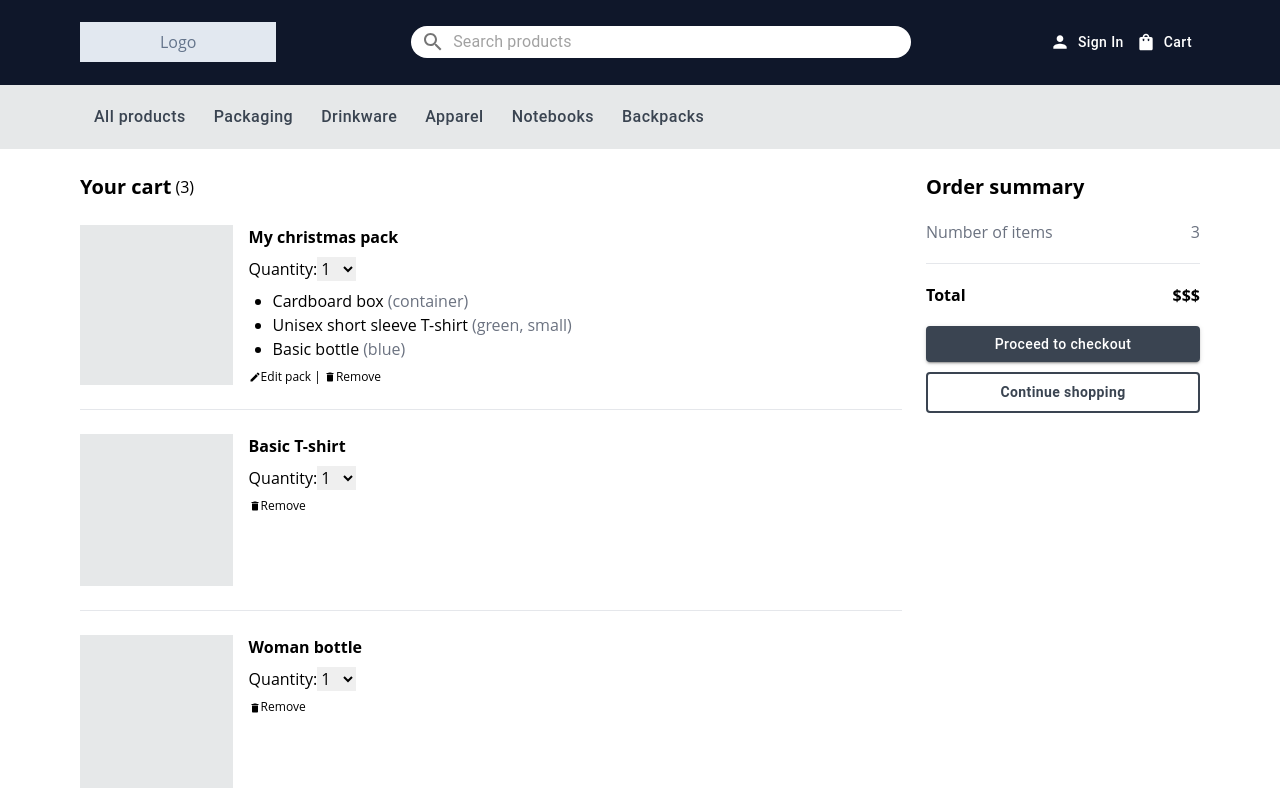
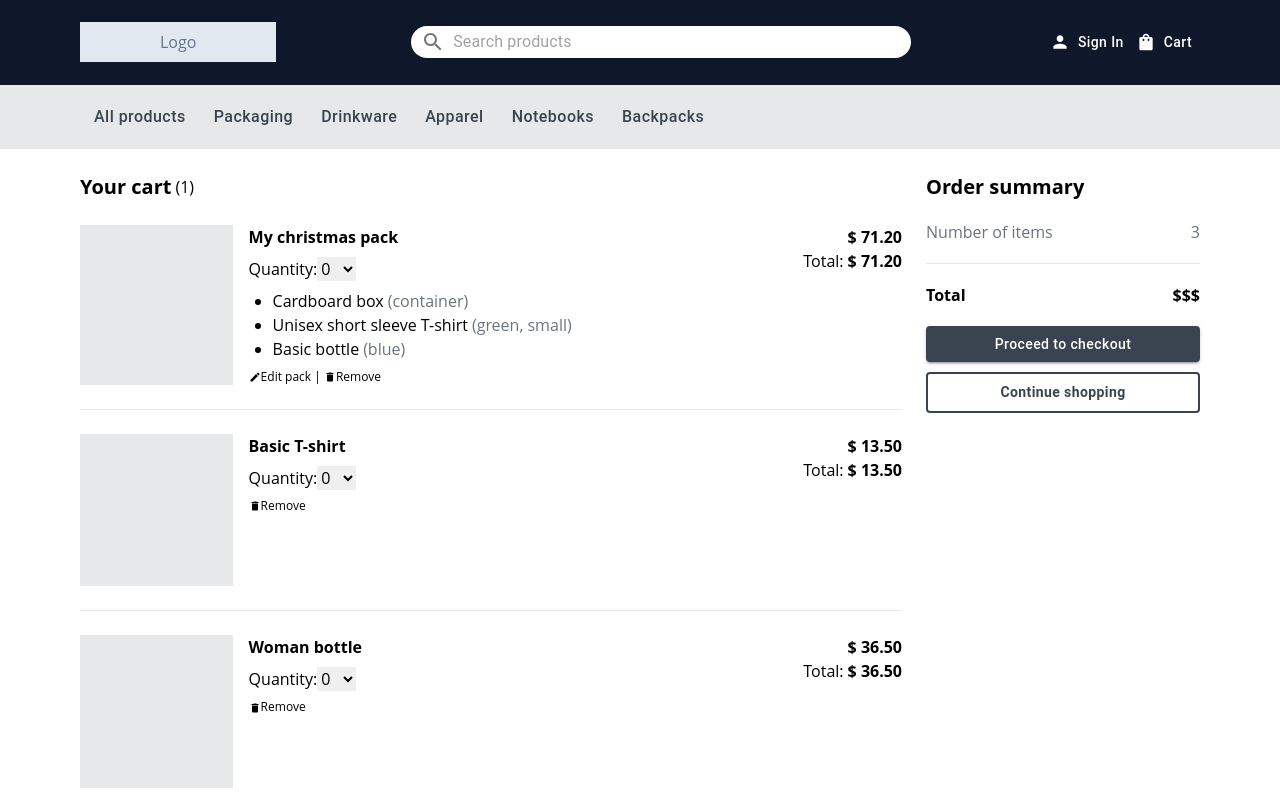
Before and after one commit to manzonlucas/react-mui-challenge, a React (Create React App) app: page / in a window 1280 px wide. Shown: the top 800 px of the page. Built offline with nearby package versions, Linux system fonts and the light colour scheme.

Commit message:
retrieves last commit

```diff
--- a/src/components/Cart/Item.jsx
+++ b/src/components/Cart/Item.jsx
@@ -2,14 +2,19 @@ import EditIcon from '@mui/icons-material/Edit';
 import DeleteIcon from '@mui/icons-material/Delete';
 import { useEffect, useState } from 'react';
 
-export default function Item({ item, removeElement }) {
-  const numArr = Array.from({ length: 50 }, (_, i) => i + 1);
+export default function Item({ item, removeElement, getQty }) {
+
+  const numArray = [];
+  for (let i = 0; i <= 50; i++) {
+    numArray.push(i);
+  }
 
   const [totalItemPrice, setTotalItemPrice] = useState(item.price);
   const [qty, setQty] = useState(1);
 
   useEffect(() => {
-    setTotalItemPrice((item.price * qty));
+    setTotalItemPrice(item.price * qty);
+    getQty(qty)
   }, [qty])
 
   function handleQtyChange(e) {
@@ -33,7 +38,7 @@ export default function Item({ item, removeElement }) {
             <div className='flex'>
               <label htmlFor={`qty-id${item.id}`}>Quantity: </label>
               <select name="qty" id={`qty-id${item.id}`} onChange={handleQtyChange}>
-                {numArr.map((num, i) => {
+                {numArray.map((num, i) => {
                   return (<option value={num} key={i}>{num}</option>)
                 })}
               </select>
@@ -70,11 +75,11 @@ export default function Item({ item, removeElement }) {
             </p>
           </div>
 
-          {/* <div >
+          <div >
             <p className="font-bold text-right">{`$ ${item.price.toFixed(2)}`}</p>
             <span>Total:</span>
             <span className="font-bold ml-1">{`$ ${totalItemPrice.toFixed(2)}`}</span>
-          </div> */}
+          </div>
         </section>
       </article>
 
--- a/src/components/Cart/ItemList.jsx
+++ b/src/components/Cart/ItemList.jsx
@@ -5,22 +5,29 @@ import { useState } from "react";
 export default function ItemList() {
 
   const [items, setItems] = useState(cart);
+  const [totalQty, setTotalQty] = useState(0);
 
   function removeElement(id) {
     setItems(items.filter(item => {
       return item.id !== id
     }));
+  };
+
+  async function getQty(qty) {
+    // setTotalQty(totalQty + parseFloat(qty))
+    await setTotalQty(totalQty + parseFloat(qty));
+
   }
 
   return (
     <section className="w-3/4 flex flex-col gap-6">
       <div className="flex items-center">
         <h2 className="text-xl font-bold mr-1">Your cart</h2>
-        <span>(3)</span>
+        <span>{`(${totalQty})`}</span>
       </div>
 
       {items.map(data => {
-        return <Item item={data} key={data.id} removeElement={removeElement} />
+        return <Item item={data} key={data.id} removeElement={removeElement} getQty={getQty} />
       })}
     </section>
   )
```
